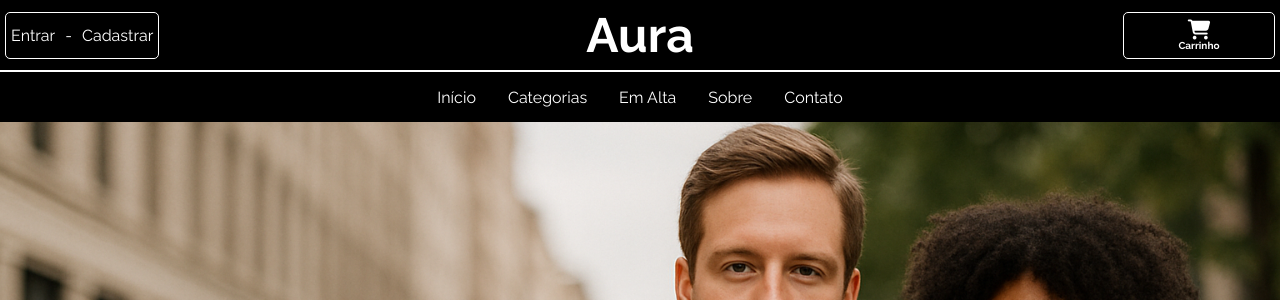
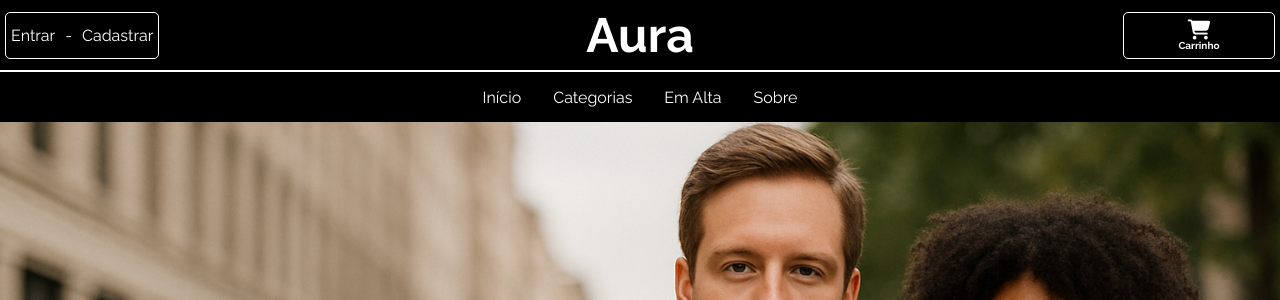
Before and after one commit to Guithentges/Aura, a Django app: page / in a window 1280 px wide. Shown: the top 300 px of the page. Run offline with Django 5.2, Linux system fonts and the light colour scheme; data comes from the database, SQL or seed files in the repository.

Commit message:
Update index.html

```diff
--- a/aura/auraapp/templates/auraapp/index.html
+++ b/aura/auraapp/templates/auraapp/index.html
@@ -36,7 +36,6 @@
             <nav><a href="#categorias">Categorias</a></nav>
             <nav><a href="#em-alta">Em Alta</a></nav>
             <nav><a href="#sobre">Sobre</a></nav>
-            <nav><a href="#footer">Contato</a></nav>
         </navbar>
     </header>
     <main>
```
